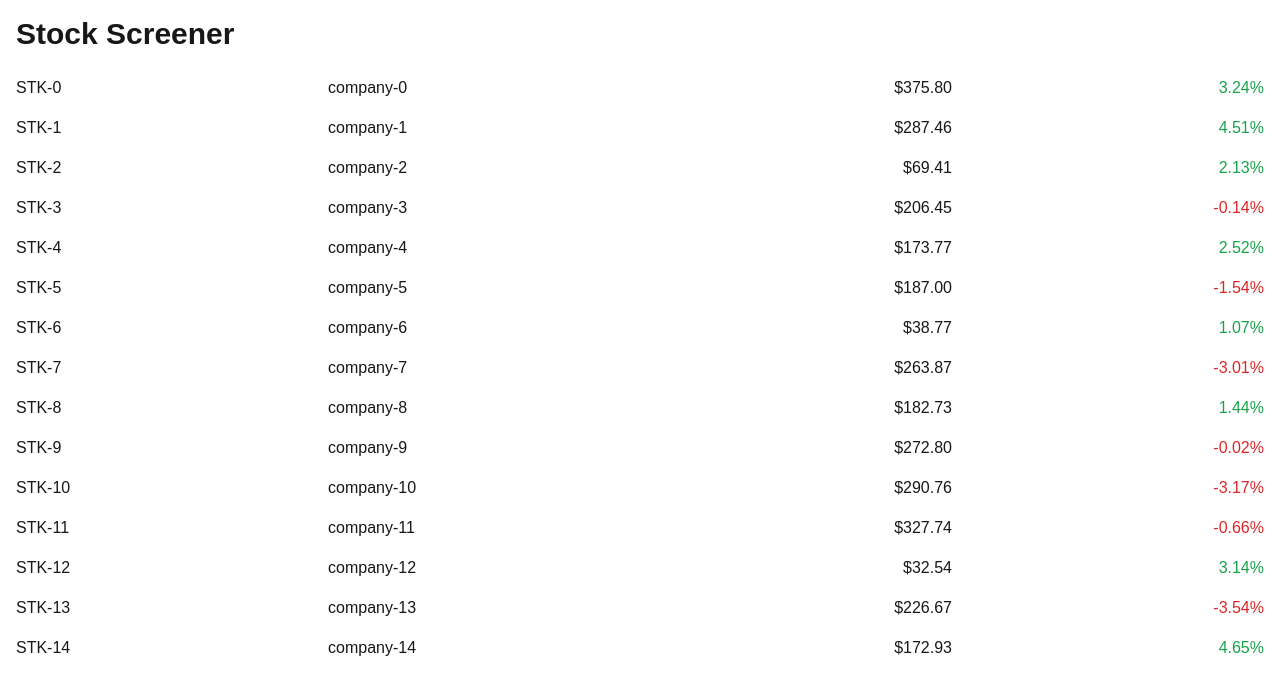
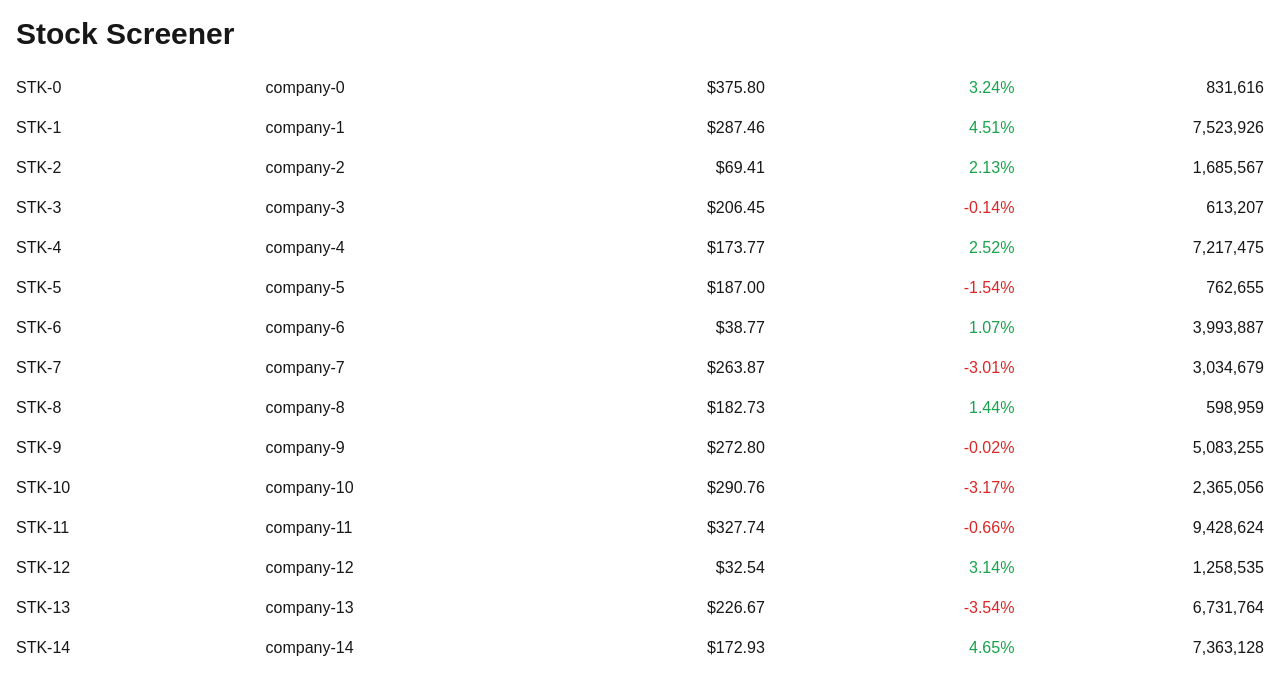
Before and after one commit to Esther9904/stock-screener, a Next.js app: page / in a window 1280 px wide. Shown: the top 694 px of the page. Built offline with nearby package versions, Linux system fonts and the light colour scheme.

Commit message:
feat: Added trading volume column

```diff
--- a/src/components/StockRow.tsx
+++ b/src/components/StockRow.tsx
@@ -5,11 +5,12 @@ interface StockRowProps {
 
 export default function StockRow({ stock }: StockRowProps){
     return(
-        <div className="grid grid-cols-4 px-4 py-2">
+        <div className="grid grid-cols-5 px-4 py-2">
             <span>{stock.tickerSymbol}</span>
             <span>{stock.company}</span>
             <span className="text-right">${stock.currentPrice.toFixed(2)}</span>
             <span className={`text-right ${stock.percentPriceChange >= 0 ? "text-green-600" : "text-red-600"}`}>{stock.percentPriceChange.toFixed(2)}%</span>
+            <span className="text-right">{stock.tradingVolume.toLocaleString()}</span>
         </div>
 
     )
```
